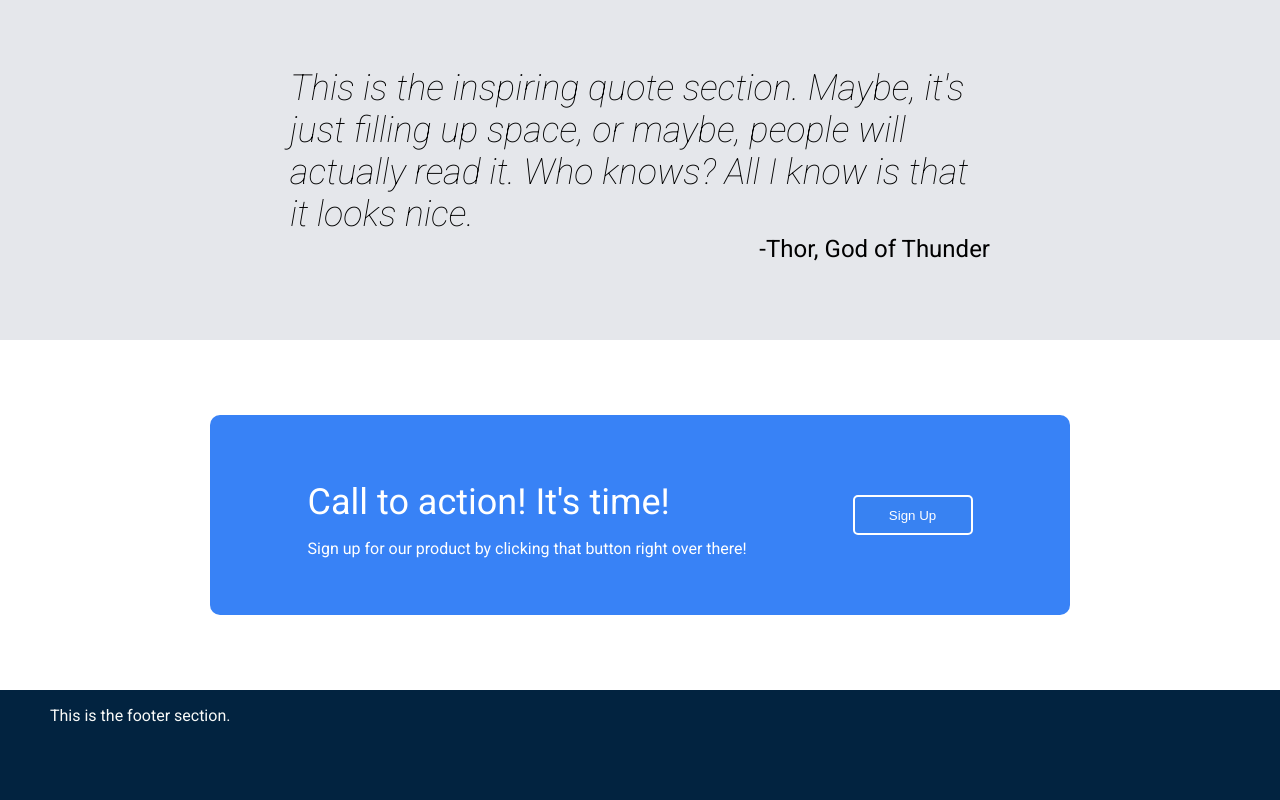
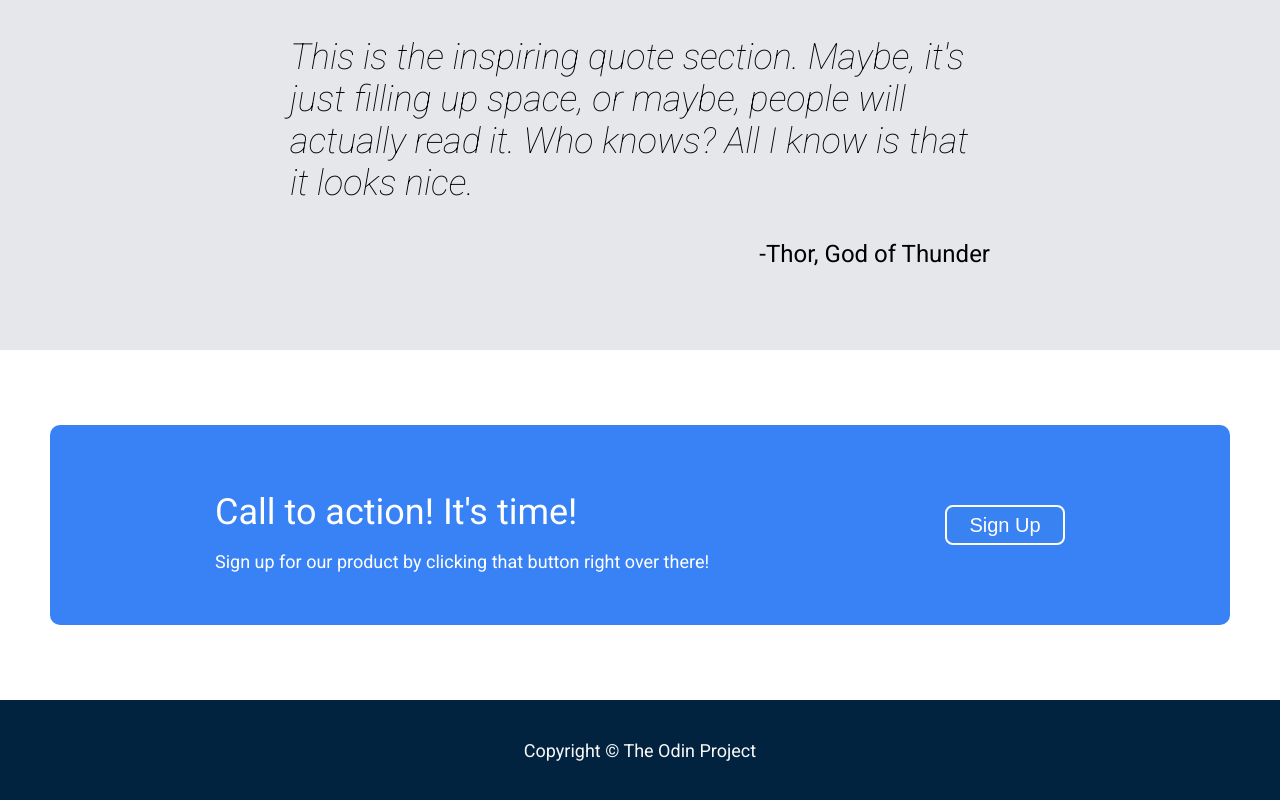
Before and after one commit to ena-a/garden, a plain HTML site: page index.html in a window 1280 px wide. Shown: the part 986-1786 px from the top of the page. Before the commit the page ends 1727 px from the top, so only its background shows below. Drawn offline with Linux system fonts and the light colour scheme.

Commit message:
Style footer and clean up design

```diff
--- a/index.html
+++ b/index.html
@@ -30,7 +30,7 @@
                     Reprehenderit
                     voluptatibus fugiat
                     nesciunt dolor dolorum veniam eos quis.</p>
-                <button>sign up</button>
+                <button type="button">sign up</button>
             </div>
             <figure>
                 <p class="hero-img">This is a placeholder for an image.</p>
@@ -75,18 +75,19 @@
             </blockquote>
         </section>
         <section class="call-to-action">
-            <div class="c-t-a-wrapper">
-                <div class="left-col">
-                    <p>Call to action! It's time!</p>
-                    <p>Sign up for our product by clicking that button right over there!</p>
+            <div class="wrapper">
+                <div class="c-t-a-wrapper">
+                    <div class="left-col">
+                        <p>Call to action! It's time!</p>
+                        <p>Sign up for our product by clicking that button right over there!</p>
+                    </div>
+                    <button type="button">Sign Up</button>
                 </div>
-
-                <button>Sign Up</button>
             </div>
         </section>
     </main>
     <footer>
-        <p>This is the footer section.</p>
+        <p>Copyright &#169; The Odin Project</p>
     </footer>
 </body>
 
--- a/style.css
+++ b/style.css
@@ -91,7 +91,7 @@ section {
   }
 
 .left-col {
-    width: 450px;
+    width: 500px;
 }
 
 .hero button {
@@ -164,14 +164,14 @@ h1 {
     display: flex;
     flex-direction: column;
     justify-content: center;
+    font-size: 18px;
 }
   .c-t-a-wrapper {
       background-color: #3882f6;
       border-radius: 10px;
       height: 200px;
-      width: 860px;
       padding: 30px 50px;
-      margin: auto;
+      margin: 0 20px;
       display: flex;
       justify-content: space-around;
   }
@@ -185,8 +185,21 @@ h1 {
     width: 120px;
     height: 40px;
     border: solid 2px #fff;
-    border-radius: 5px;
+    border-radius: 8px;
     background-color: #3882f2;
     color: #fff;
     margin-top: 50px;
+    font-size: 20px;
+    cursor: pointer;
 }
+
+footer {
+    min-height: 100px;
+    display: flex;
+    justify-content: center;
+    flex-direction: column;
+}
+footer p {
+    text-align: center;
+    font-size: 18px;
+}
```
